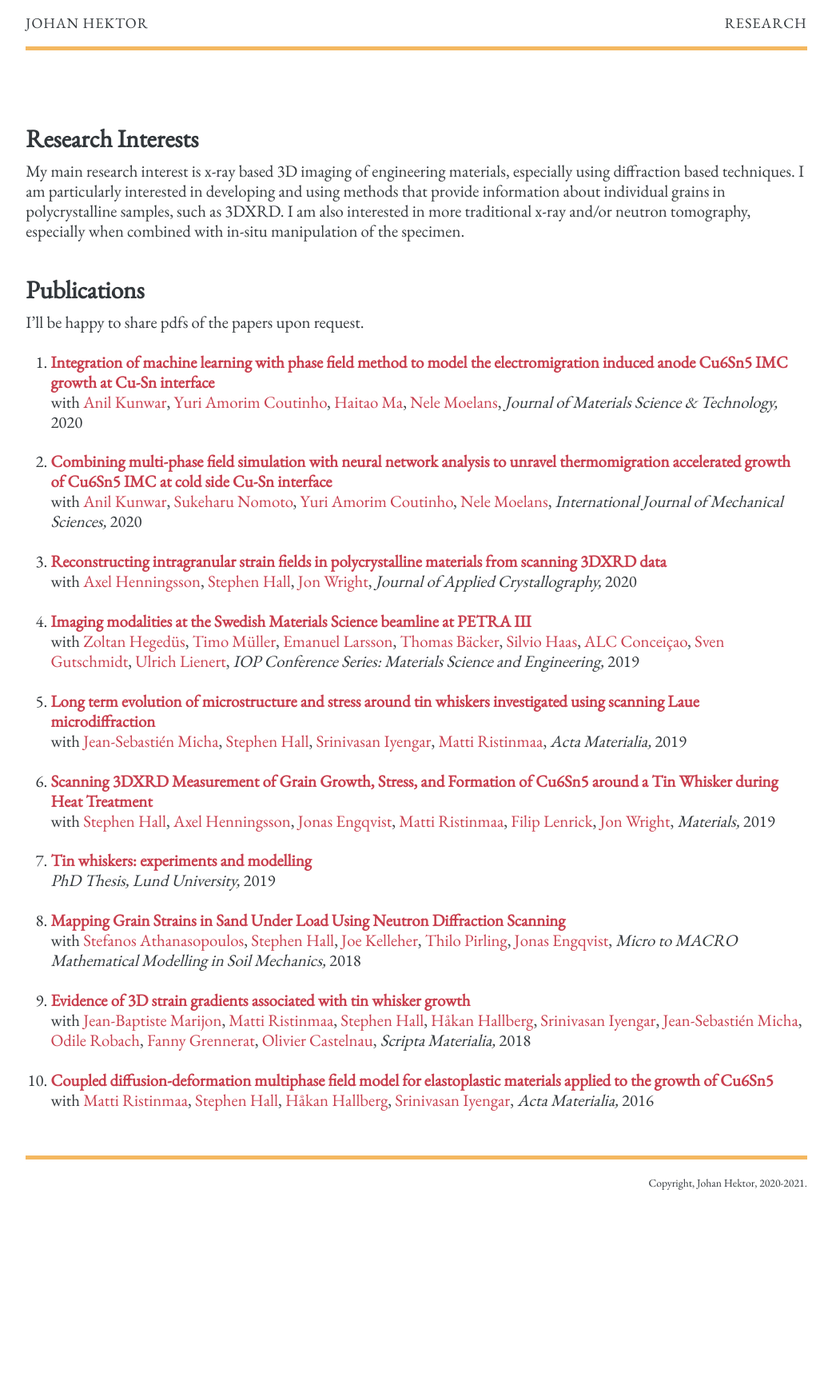
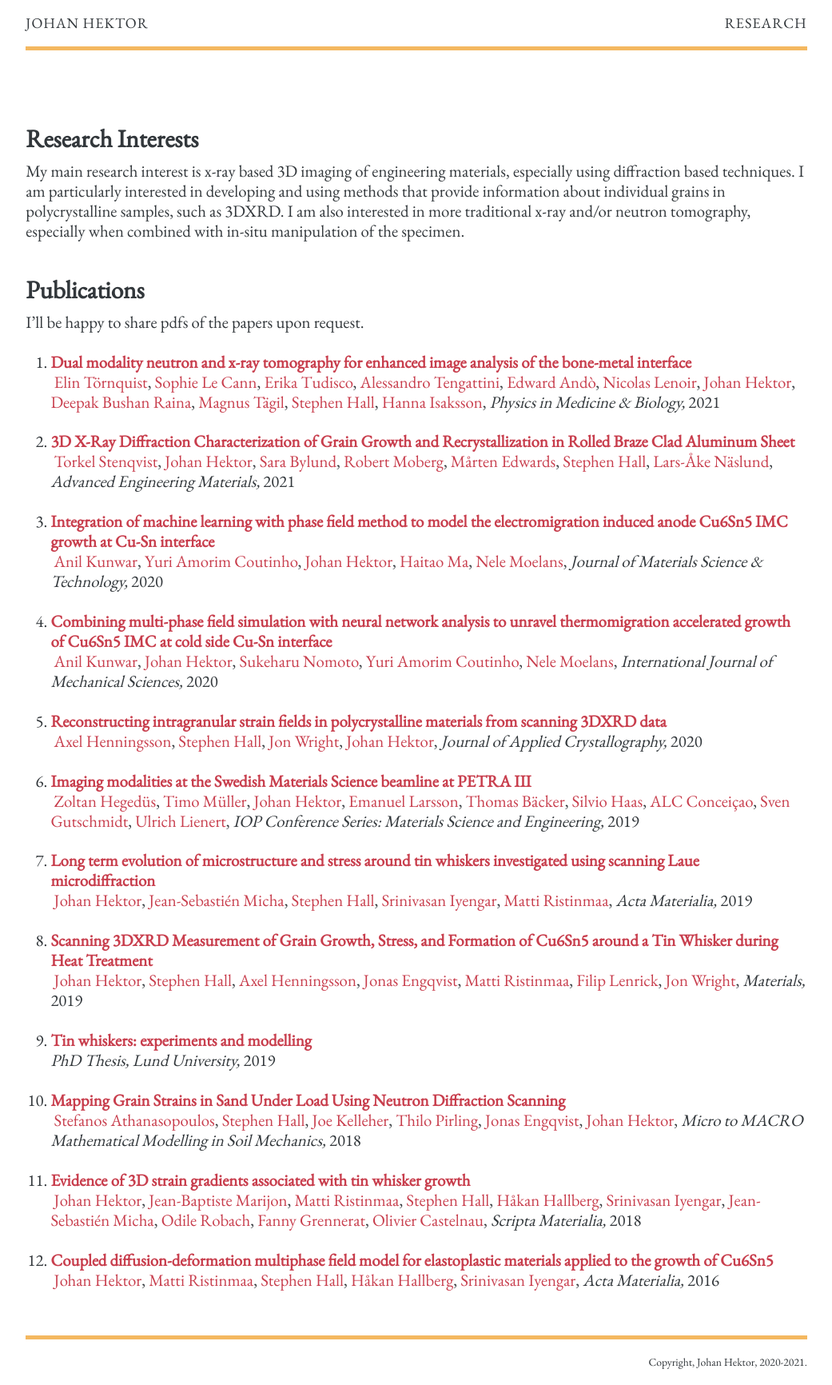
Before and after one commit to jhektor/jhektor.github.io, a Jekyll site: the page built from research.md, in a window 1280 px wide. Shown: the whole page at 80% size, without its empty margins (119-1160 px from the left). Built offline with Jekyll 4.4.1, drawn with Linux system fonts in a browser that asks for light colours; before the commit the page ends 1508 px from its top, so only the background shows below that.

Commit message:
added publications

```diff
--- a/_config.yml
+++ b/_config.yml
@@ -49,6 +49,43 @@ author:
 # manage your co-authors from here
 
 coauthors:
+  etornquist:
+      name: Elin Törnquist
+      web: https://orcid.org/0000-0003-3289-8604
+  slecann:
+      name: Sophie Le Cann
+      web: https://orcid.org/0000-0001-5490-9656
+  etudisco:
+      name: Erika Tudisco
+      web: https://orcid.org/0000-0002-6127-7658
+  atengattini:
+      name: Alessandro Tengattini
+      web: https://orcid.org/0000-0003-0320-3340
+  eando:
+      name: Edward Andò
+      web: https://orcid.org/0000-0001-5509-5287
+  nlenoir:
+      name: Nicolas Lenoir
+      web: https://orcid.org/0000-0003-3517-0627
+  draina:
+      name: Deepak Bushan Raina
+      web: https://orcid.org/0000-0001-8767-892X
+  mtagil:
+      name: Magnus Tägil
+      web: https://orcid.org/0000-0002-0783-5591
+  hisaksson:
+      name: Hanna Isaksson
+      web: https://orcid.org/0000-0002-9690-8907
+  torkel:
+      name: Torkel Stenqvist
+  sbylund:
+      name: Sara Bylund
+  rmoberg:
+      name: Robert Moberg
+  medwards:
+      name: Mårten Edwards
+  lanaslund:
+      name: Lars-Åke Näslund
   stefanos:
       name: Stefanos Athanasopoulos
       web: https://portal.research.lu.se/portal/en/persons/stefanos-athanasopoulos(a2b2efe0-7c5d-413f-872e-03c763ad2de7).html
@@ -73,7 +110,7 @@ coauthors:
       name: Jean-Baptiste Marijon
   steve:
       name: Stephen Hall
-      web: http://www.solid.lth.se/staff/hall-stephen/
+      web: https://orcid.org/0000-0002-5232-4942
   shaas:
       name: Silvio Haas
   hakan:
@@ -114,3 +151,5 @@ coauthors:
       name: Matti Ristinmaa
   jon:
       name: Jon Wright
+  jhektor:
+      name: Johan Hektor
--- a/_includes/cites.html
+++ b/_includes/cites.html
@@ -2,10 +2,9 @@
    1. [**{{pub.title}}**]({% if pub.internal %}{{pub.url | prepend:
       site.baseurl}}{% else %}{{pub.url}}{% endif %})
       <br>
-      {% if pub.coauthors %}with
+      {% if pub.coauthors %} &shy;
          {% for author in pub.coauthors %} {%
-         assign author_data = site.coauthors[author] %}[{{
-         author_data.name}}]({{
+         assign author_data = site.coauthors[author] %}[{{author_data.name}}]({{
          author_data.web}}),{% endfor %}
       {% endif %}{% if pub.journal %}*{{pub.journal}},* {% endif
 %}{{pub.year}} {% if pub.repo %} [[repo]({{pub.repo}})]{% endif %}
--- a/research.md
+++ b/research.md
@@ -5,12 +5,45 @@ title: Research
 
 pubs:
 
+    - url: "https://doi.org/10.1088/1361-6560/ac02d4"
+      internal: False
+      title: "Dual modality neutron and x-ray tomography for enhanced image analysis of the bone-metal interface"
+      coauthors:
+        - etornquist
+        - slecann
+        - etudisco
+        - atengattini
+        - eando
+        - nlenoir
+        - jhektor
+        - draina
+        - mtagil
+        - steve
+        - hisaksson
+      journal: Physics in Medicine & Biology
+      year: 2021
+
+    - url: "https://doi.org/10.1002/adem.202100126"
+      internal: False
+      title: "3D X-Ray Diffraction Characterization of Grain Growth and Recrystallization in Rolled Braze Clad Aluminum Sheet"
+      coauthors:
+        - torkel
+        - jhektor
+        - sbylund
+        - rmoberg
+        - medwards
+        - steve
+        - lanaslund
+      journal: Advanced Engineering Materials
+      year: 2021
+
     - url: "https://www.sciencedirect.com/science/article/abs/pii/S1005030220305156"
       internal: False
       title: "Integration of machine learning with phase field method to model the electromigration induced anode Cu6Sn5 IMC growth at Cu-Sn interface"
       coauthors:
         - anil
         - yacoutinho
+        - jhektor
         - hma
         - nele
       journal: Journal of Materials Science & Technology
```
Also changed, not shown: other parts of research.md (+8 -0 lines).
